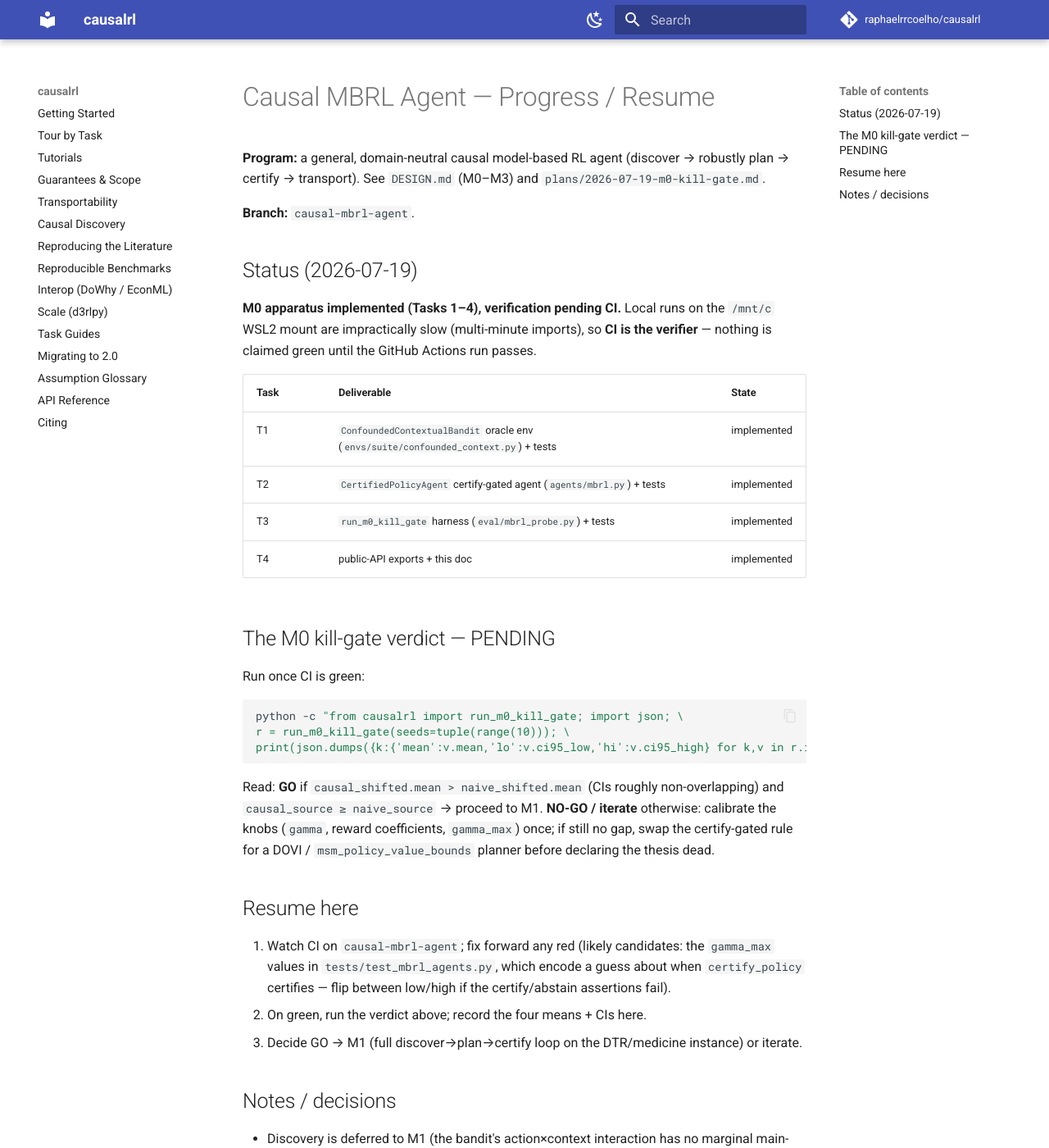
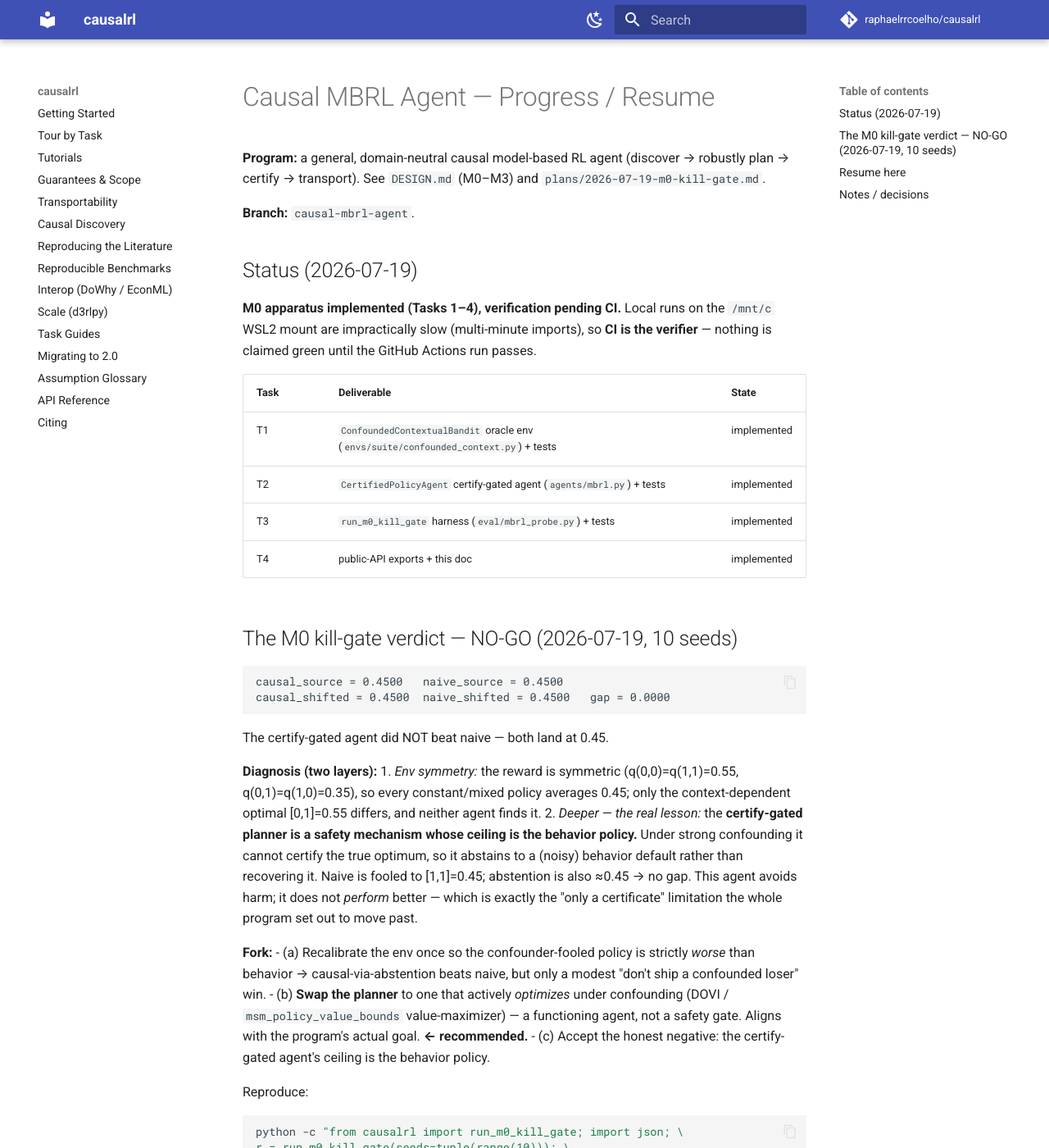
Before and after one commit to raphaelrrcoelho/causalrl, an MkDocs documentation site: the page built from docs/causal_mbrl_agent/PROGRESS.md, in a window 1280 px wide and 1400 px high. Shown: the whole window at 82% size. Built offline with MkDocs 1.6.1 and Material for MkDocs 9.7.7, drawn with Linux system fonts in a browser that asks for light colours; comment, search, counter and statistics services are not loaded.

Commit message:
docs(mbrl): record M0 kill-gate verdict — NO-GO (certify-gated ceiling = behavior policy)

````diff
--- a/docs/causal_mbrl_agent/PROGRESS.md
+++ b/docs/causal_mbrl_agent/PROGRESS.md
@@ -18,18 +18,39 @@ green until the GitHub Actions run passes.
 | T3 | `run_m0_kill_gate` harness (`eval/mbrl_probe.py`) + tests | implemented |
 | T4 | public-API exports + this doc | implemented |
 
-## The M0 kill-gate verdict — PENDING
+## The M0 kill-gate verdict — NO-GO (2026-07-19, 10 seeds)
 
-Run once CI is green:
+```
+causal_source = 0.4500   naive_source = 0.4500
+causal_shifted = 0.4500  naive_shifted = 0.4500   gap = 0.0000
+```
+
+The certify-gated agent did NOT beat naive — both land at 0.45.
+
+**Diagnosis (two layers):**
+1. *Env symmetry:* the reward is symmetric (q(0,0)=q(1,1)=0.55, q(0,1)=q(1,0)=0.35), so every
+   constant/mixed policy averages 0.45; only the context-dependent optimal [0,1]=0.55 differs, and
+   neither agent finds it.
+2. *Deeper — the real lesson:* the **certify-gated planner is a safety mechanism whose ceiling is
+   the behavior policy.** Under strong confounding it cannot certify the true optimum, so it abstains
+   to a (noisy) behavior default rather than recovering it. Naive is fooled to [1,1]=0.45; abstention
+   is also ≈0.45 → no gap. This agent avoids harm; it does not *perform* better — which is exactly
+   the "only a certificate" limitation the whole program set out to move past.
+
+**Fork:**
+- (a) Recalibrate the env once so the confounder-fooled policy is strictly *worse* than behavior →
+  causal-via-abstention beats naive, but only a modest "don't ship a confounded loser" win.
+- (b) **Swap the planner** to one that actively *optimizes* under confounding (DOVI /
+  `msm_policy_value_bounds` value-maximizer) — a functioning agent, not a safety gate. Aligns with
+  the program's actual goal. **← recommended.**
+- (c) Accept the honest negative: the certify-gated agent's ceiling is the behavior policy.
+
+Reproduce:
 ```bash
 python -c "from causalrl import run_m0_kill_gate; import json; \
 r = run_m0_kill_gate(seeds=tuple(range(10))); \
 print(json.dumps({k:{'mean':v.mean,'lo':v.ci95_low,'hi':v.ci95_high} for k,v in r.items()}, indent=2))"
 ```
-Read: **GO** if `causal_shifted.mean > naive_shifted.mean` (CIs roughly non-overlapping) and
-`causal_source ≥ naive_source` → proceed to M1. **NO-GO / iterate** otherwise: calibrate the knobs
-(`gamma`, reward coefficients, `gamma_max`) once; if still no gap, swap the certify-gated rule for a
-DOVI / `msm_policy_value_bounds` planner before declaring the thesis dead.
 
 ## Resume here
 
````
